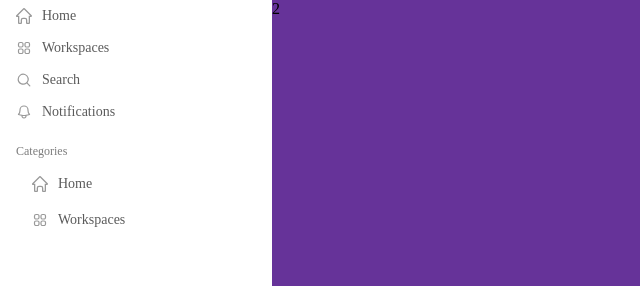
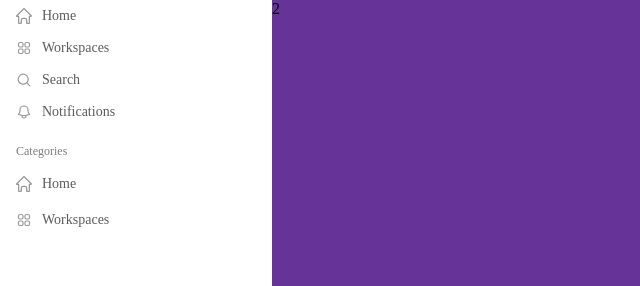
Before and after one commit to DeveloperRussia/Cloud, a React (Create React App) app: page / in a window 1280 px wide. Shown: the top 286 px of the page, without its empty margins (0-640 px from the left). Built offline with nearby package versions, Linux system fonts and the light colour scheme.

Commit message:
fixPadding

```diff
--- a/src/components/left__nav/MainCategory/MainCategory.module.scss
+++ b/src/components/left__nav/MainCategory/MainCategory.module.scss
@@ -19,4 +19,7 @@
     flex-direction: column;
     gap: 4px;
     width: 100%;
+    > div {
+        padding: 0px;
+    }
 }
```
